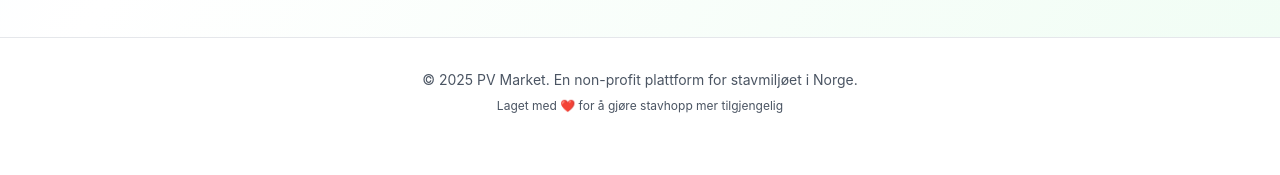
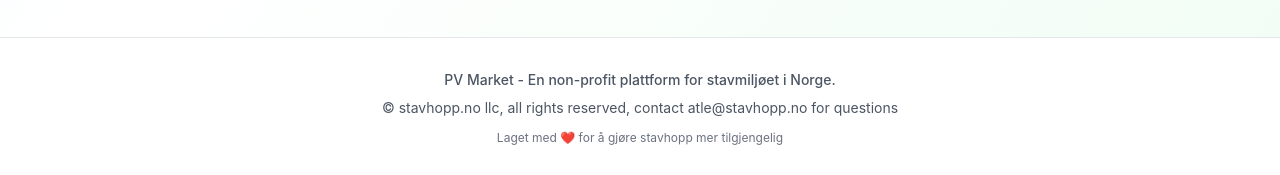
Before and after one commit to atlegu/PV-market, a React (Vite) app: page / in a window 1280 px wide. Shown: the part 1636-1811 px from the top of the page. Before the commit the page ends 1782 px from the top, so only its background shows below. Built offline with nearby package versions, Linux system fonts and the light colour scheme; no server answers.

Commit message:
Update footer with correct copyright and contact information

```diff
--- a/src/react-app/components/Layout.tsx
+++ b/src/react-app/components/Layout.tsx
@@ -137,10 +137,13 @@
       <footer className="bg-white border-t border-gray-200 mt-16">
         <div className="max-w-7xl mx-auto px-4 sm:px-6 lg:px-8 py-8">
           <div className="text-center text-gray-600">
-            <p className="text-sm">
-              © 2025 PV Market. En non-profit plattform for stavmiljøet i Norge.
+            <p className="text-sm font-medium">
+              PV Market - En non-profit plattform for stavmiljøet i Norge.
             </p>
-            <p className="text-xs mt-2">
+            <p className="text-sm mt-2">
+              © stavhopp.no llc, all rights reserved, contact atle@stavhopp.no for questions
+            </p>
+            <p className="text-xs mt-3 text-gray-500">
               Laget med ❤️ for å gjøre stavhopp mer tilgjengelig
             </p>
           </div>
```
